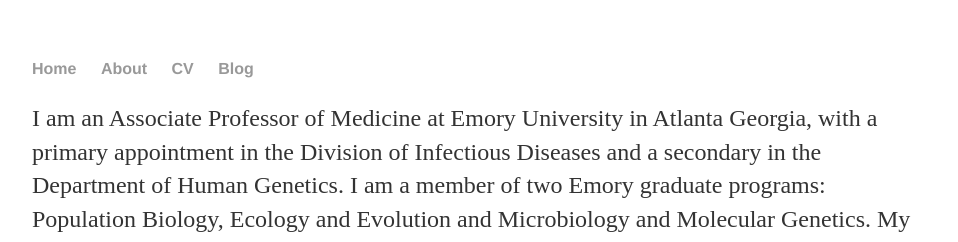
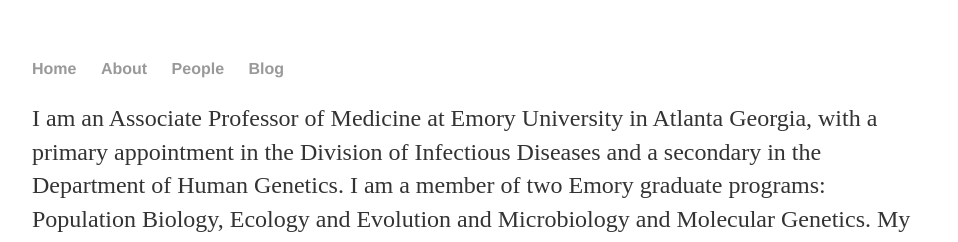
Before and after one commit to miltontan/read-lab-confederation.github.io, a Jekyll site: the page built from about/index.md, in a window 1280 px wide. Shown: the top 242 px of the page, without its empty margins (160-1118 px from the left). Built offline with Jekyll 4.4.1, drawn with Linux system fonts in a browser that asks for light colours.

Commit message:
Update default.html

```diff
--- a/_layouts/default.html
+++ b/_layouts/default.html
@@ -10,7 +10,7 @@
 	    		<ul>
 	        		<li><a href="/">Home</a></li>
 		        	<li><a href="/about">About</a></li>
-	        		<li><a href="/cv">CV</a></li>
+	        		<li><a href="/people">People</a></li>
 	        		<li><a href="/blog">Blog</a></li>
 	    		</ul>
 			</nav>
@@ -22,7 +22,7 @@
 			<footer>
 	    		<ul>
 	        		<li><a href="mailto:tread@emory.edu">email</a></li>
-	        		<li><a href="https://github.com/plasmid02">github</a></li>
+	        		<li><a href="https://github.com/Read-Lab-Confederation">github</a></li>
 				</ul>
 			</footer>
 		</body>
```
